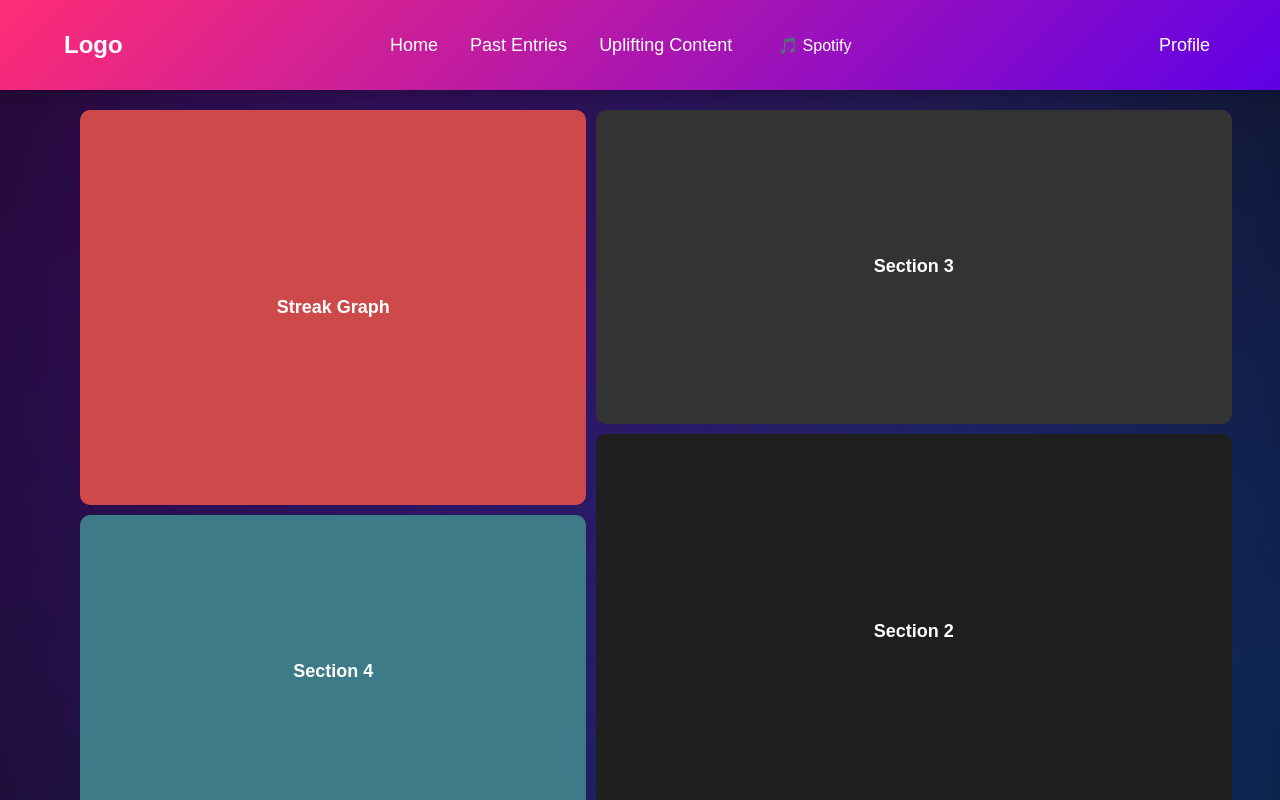
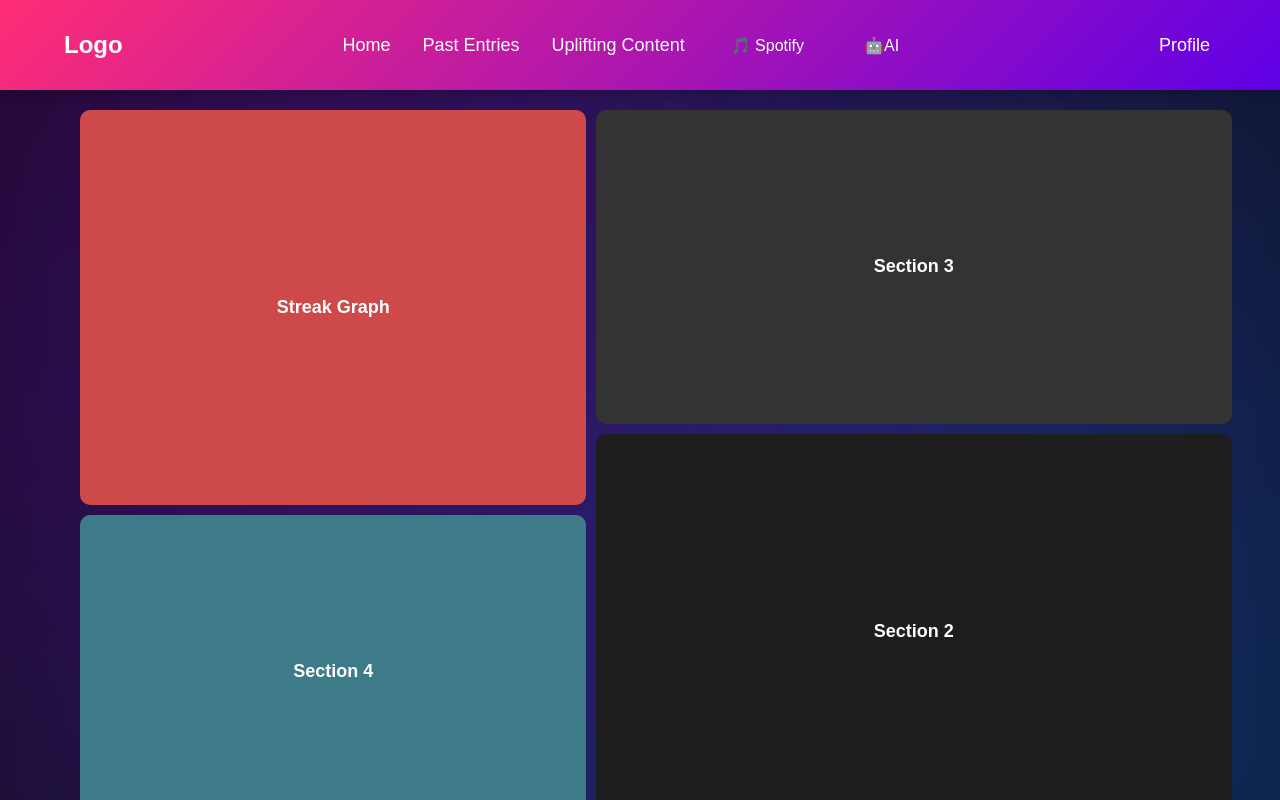
Before and after one commit to SathishNadar/Emotionally-Intelligent-JournalApp, a React (Vite) app in the folder frontend/: page / in a window 1280 px wide. Shown: the top 800 px of the page. Built offline with nearby package versions, Linux system fonts and the light colour scheme.

Commit message:
ai for 36

```diff
--- a/frontend/src/pages/Dashboard/dashboard.css
+++ b/frontend/src/pages/Dashboard/dashboard.css
@@ -9,8 +9,6 @@
     margin-left: 60px;
     position: relative;
 }
-
-
 
 .s1 {
     grid-column: 1/5;
@@ -68,6 +66,7 @@
     transform: translateY(10px) scale(0.98);
     animation: fadeInUp 0.8s ease-out forwards;
 }
+
 .s1 { animation-delay: 0.2s; }
 .s2 { animation-delay: 0.4s; }
 .s3 { animation-delay: 0.6s; }
--- a/frontend/src/pages/Navbar/Navbar.jsx
+++ b/frontend/src/pages/Navbar/Navbar.jsx
@@ -18,6 +18,12 @@ function DashboardNavbar() {
         >
         🎵 Spotify
       </button>
+        <button
+        onClick={() => navigate("/ai")}
+        style={{ margin: "10px", padding: "10px 20px", fontSize: "16px" }}
+        >
+        🤖AI
+      </button>
       </nav>
       <div className="profile">
         <button onClick={() => navigate("/profile")}>Profile</button>
```
